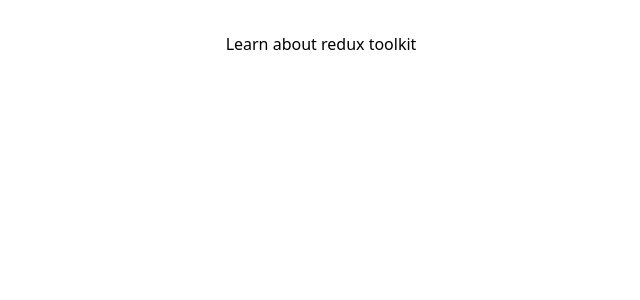
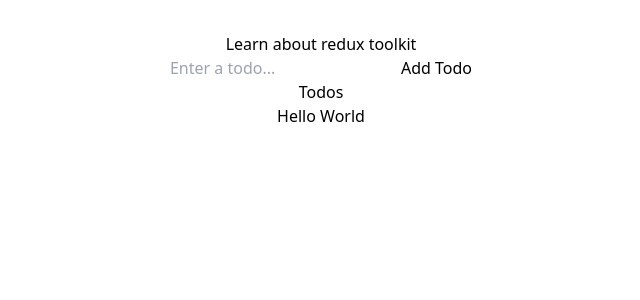
Before and after one commit to mohitagrawal939/redux-toolkit-todo, a React (Vite) app: page / in a window 1280 px wide. Shown: the top 300 px of the page, without its empty margins (319-959 px from the left). Built offline with nearby package versions, Linux system fonts and the light colour scheme.

Commit message:
added into main file with provider

```diff
--- a/src/App.jsx
+++ b/src/App.jsx
@@ -1,10 +1,14 @@
-import './App.css'
+import './App.css';
+import Todos from './components/Todos';
+import AddTodo from './components/AddTodo';
 
 function App() {
 
   return (
     <>
       <h1>Learn about redux toolkit</h1>
+      <AddTodo />
+      <Todos />
     </>
   )
 }
--- a/src/components/AddTodo.jsx
+++ b/src/components/AddTodo.jsx
@@ -23,7 +23,7 @@
         />
         <button
             type="submit"
-            className="text-white bg-indigo-500 border-0 ppy-2 px-6 focus:outline-none hover:bg-indigo-600 rounded text-lg"
+            className="text-white bg-indigo-500 border-0 py-2 px-6 focus:outline-none hover:bg-indigo-600 rounded text-lg"
         >Add Todo</button>
     </form>
   )
--- a/src/main.jsx
+++ b/src/main.jsx
@@ -2,9 +2,11 @@
 import { createRoot } from 'react-dom/client'
 import App from './App.jsx'
 import './index.css'
+import { Provider } from 'react-redux'
+import {store} from './app/store'
 
 createRoot(document.getElementById('root')).render(
-  <StrictMode>
+  <Provider store={store}>
     <App />
-  </StrictMode>,
+  </Provider>,
 )
```
